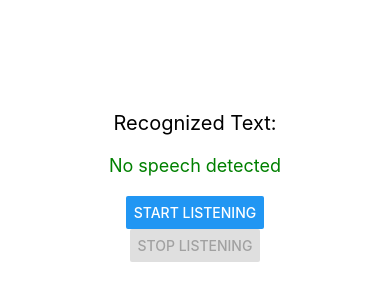
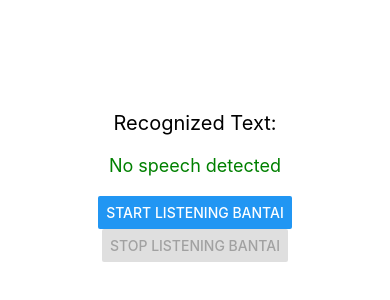
Before and after one commit to rishinmit/ReactNative, a React Native app: screen / in a window 390 px wide. Shown: the part 236-536 px from the top of the page. Built offline with nearby package versions, Linux system fonts and the light colour scheme.

Commit message:
Your commit message

```diff
--- a/App.js
+++ b/App.js
@@ -77,12 +77,12 @@ const App = () => {
         {recognizedText || 'No speech detected'}
       </Text>
       <Button
-        title="Start Listening"
+        title="Start Listening bantai"
         onPress={startListening}
         disabled={isListening}
       />
       <Button
-        title="Stop Listening"
+        title="Stop Listening bantai"
         onPress={stopListening}
         disabled={!isListening}
       />
```
